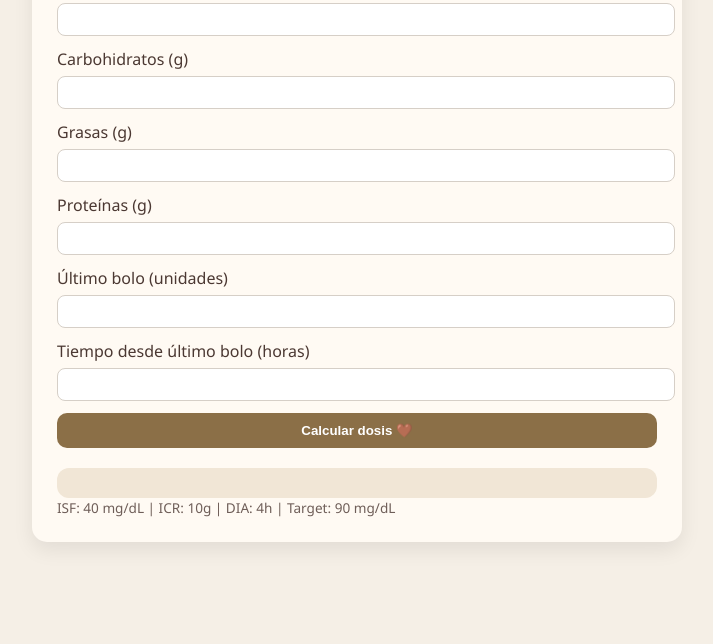
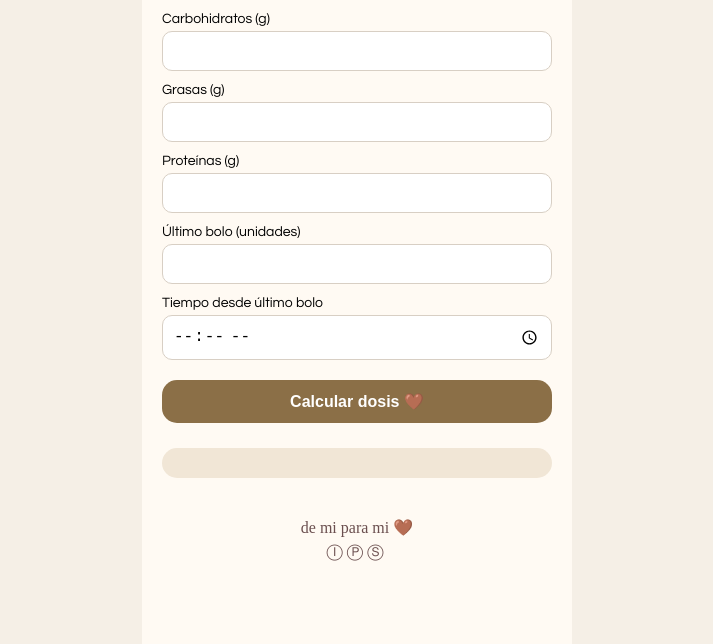
Before and after one commit to IrinaSanabria/calculadora, a plain HTML site: page index.html in a window 1280 px wide. Shown: the part 156-800 px from the top of the page, without its empty margins (283-996 px from the left). Drawn offline with Linux system fonts and the light colour scheme; a web font is replaced by a local one.

Commit message:
Refactor insulin calculator HTML structure and styles

```diff
--- a/index.html
+++ b/index.html
@@ -2,148 +2,166 @@
 <html lang="es">
 <head>
 <meta charset="UTF-8">
-<title>Calculadora Personal de Insulina 🤎💉</title>
+<meta name="viewport" content="width=device-width, initial-scale=1.0">
+<title>Calculadora🤎</title>
+
+<link href="https://fonts.googleapis.com/css2?family=Questrial&family=Forum&display=swap" rel="stylesheet">
 
 <style>
 body {
-    font-family: 'Segoe UI', sans-serif;
+    margin: 0;
     background-color: #f5efe6;
-    color: #4b3832;
-    margin: 0;
-    padding: 20px;
+    font-family: 'Questrial', sans-serif;
+    display: flex;
+    justify-content: center;
 }
 
-.container {
-    max-width: 600px;
-    margin: auto;
+.app {
+    width: 100%;
+    max-width: 430px;
+    min-height: 100vh;
     background: #fffaf3;
-    padding: 25px;
-    border-radius: 15px;
-    box-shadow: 0 8px 20px rgba(0,0,0,0.08);
+    padding: 20px;
+    box-sizing: border-box;
 }
 
 h1 {
+    font-family: 'Forum', serif;
     text-align: center;
-    color: #6b4f4f;
+    font-size: 28px;
+    margin-bottom: 25px;
+    color: #5c4033;
+}
+
+label {
+    font-size: 14px;
+    margin-top: 12px;
+    display: block;
 }
 
 input {
     width: 100%;
-    padding: 8px;
-    margin: 6px 0 12px 0;
-    border-radius: 8px;
-    border: 1px solid #d6cfc7;
+    padding: 10px;
+    margin-top: 5px;
+    border-radius: 10px;
+    border: 1px solid #d8cfc4;
+    font-size: 16px;
+    box-sizing: border-box;
 }
 
 button {
+    margin-top: 20px;
+    width: 100%;
+    padding: 12px;
+    border-radius: 15px;
+    border: none;
     background-color: #8b6f47;
     color: white;
-    border: none;
-    padding: 10px;
-    width: 100%;
-    border-radius: 10px;
-    cursor: pointer;
+    font-size: 16px;
     font-weight: bold;
 }
 
-button:hover {
+button:active {
     background-color: #6b4f4f;
 }
 
-.result-box {
-    margin-top: 20px;
+.results {
+    margin-top: 25px;
+    padding: 15px;
+    border-radius: 15px;
     background: #f1e6d6;
-    padding: 15px;
-    border-radius: 12px;
+    font-size: 15px;
 }
 
 .warning {
     color: #a94442;
-    font-weight: bold;
+    margin-top: 10px;
 }
 
-.small {
-    font-size: 0.85em;
-    opacity: 0.8;
+.footer {
+    text-align: center;
+    margin-top: 40px;
+    font-family: 'Forum', serif;
+    color: #6b4f4f;
+}
+
+.signature {
+    margin-top: 5px;
+    letter-spacing: 4px;
 }
 </style>
 </head>
 
 <body>
 
-<div class="container">
-<h1>Calculadora de Insulina 🤎💉</h1>
+<div class="app">
+
+<h1>Calculadora 🤎💉</h1>
 
 <label>Glucosa actual (mg/dL)</label>
-<input type="number" id="glucose">
+<input type="number" inputmode="decimal" id="glucose">
 
 <label>Carbohidratos (g)</label>
-<input type="number" id="carbs">
+<input type="number" step="0.1" inputmode="decimal" id="carbs">
 
 <label>Grasas (g)</label>
-<input type="number" id="fat">
+<input type="number" step="0.1" inputmode="decimal" id="fat">
 
 <label>Proteínas (g)</label>
-<input type="number" id="protein">
+<input type="number" step="0.1" inputmode="decimal" id="protein">
 
 <label>Último bolo (unidades)</label>
-<input type="number" id="lastBolus">
+<input type="number" step="0.1" inputmode="decimal" id="lastBolus">
 
-<label>Tiempo desde último bolo (horas)</label>
-<input type="number" step="0.1" id="timeBolus">
+<label>Tiempo desde último bolo</label>
+<input type="time" id="timeBolus">
 
 <button onclick="calcular()">Calcular dosis 🤎</button>
 
-<div class="result-box" id="results"></div>
+<div class="results" id="results"></div>
 
-<div class="small">
-ISF: 40 mg/dL | ICR: 10g | DIA: 4h | Target: 90 mg/dL
+<div class="footer">
+    <div>de mi para mi 🤎</div>
+    <div class="signature">ⒾⓅⓈ</div>
 </div>
+
 </div>
 
 <script>
-// Parámetros fijos personalizados
 const ISF = 40;
 const ICR = 10;
 const DIA = 4;
 const TARGET = 90;
 
-// Redondeo a 0.5 unidades
 function roundHalf(num) {
     return Math.round(num * 2) / 2;
 }
 
-// Corrección
 function calcularCorreccion(glucose) {
     if (glucose < 70) return 0;
     if (glucose <= TARGET) return 0;
     return (glucose - TARGET) / ISF;
 }
 
-// Cálculo carbohidratos necesarios si hipoglucemia
 function calcularCarbsNecesarios(glucose) {
     if (glucose >= 70) return 0;
     return ((TARGET - glucose) / ISF) * ICR;
 }
 
-// Insulina por carbohidratos
 function calcularComida(carbs) {
     return carbs / ICR;
 }
 
-// Ajuste FPU adaptado a lapicera
 function calcularFPU(fat, protein) {
     let calories = (fat * 9) + (protein * 4);
     let FPU = calories / 100;
     let unidadesTeoricas = (FPU * 10) / ICR;
-    return unidadesTeoricas * 0.5; // 50% por ser lapicera
+    return unidadesTeoricas * 0.5;
 }
 
-// Modelo no lineal simplificado tipo Walsh
-function calcularIOB(lastBolus, time) {
-    if (time >= DIA) return 0;
-    let restante = lastBolus * Math.pow((1 - (time / DIA)), 2);
-    return restante;
+function calcularIOB(lastBolus, hoursElapsed) {
+    if (hoursElapsed >= DIA) return 0;
+    return lastBolus * Math.pow((1 - (hoursElapsed / DIA)), 2);
 }
 
 function calcular() {
@@ -152,25 +170,31 @@ function calcular() {
     let fat = parseFloat(document.getElementById("fat").value) || 0;
     let protein = parseFloat(document.getElementById("protein").value) || 0;
     let lastBolus = parseFloat(document.getElementById("lastBolus").value) || 0;
-    let time = parseFloat(document.getElementById("timeBolus").value) || 0;
+
+    let timeInput = document.getElementById("timeBolus").value;
+    let hoursElapsed = 0;
+
+    if (timeInput) {
+        let parts = timeInput.split(":");
+        hoursElapsed = parseInt(parts[0]) + (parseInt(parts[1]) / 60);
+    }
 
     let correccion = calcularCorreccion(glucose);
     let carbsNecesarios = calcularCarbsNecesarios(glucose);
     let comida = calcularComida(carbs);
     let ajuste = calcularFPU(fat, protein);
-    let IOB = calcularIOB(lastBolus, time);
+    let IOB = calcularIOB(lastBolus, hoursElapsed);
 
     let total = correccion - IOB + comida + ajuste;
     if (total < 0) total = 0;
-
     total = roundHalf(total);
 
     let warning = "";
 
     if (glucose < 70) {
-        warning = "⚠️ Glucosa baja. Consumir aproximadamente " +
+        warning = "⚠️ Glucosa baja. Consumir aprox. " +
         Math.round(carbsNecesarios) +
-        " g de carbohidratos antes de aplicar insulina.";
+        " g antes de aplicar insulina.";
     }
 
     if (glucose > 250) {
@@ -178,23 +202,13 @@ function calcular() {
     }
 
     document.getElementById("results").innerHTML = `
-        <b>Resultado 🧮</b><br><br>
         Corrección: ${roundHalf(correccion)} u<br>
-        Insulina por comida: ${roundHalf(comida)} u<br>
+        Comida: ${roundHalf(comida)} u<br>
         Ajuste grasa/proteína: ${roundHalf(ajuste)} u<br>
-        Insulina activa estimada (IOB): ${roundHalf(IOB)} u<br><br>
-        <b>Dosis total sugerida: ${total} unidades 💉</b><br><br>
-        <span class="warning">${warning}</span>
+        IOB estimada: ${roundHalf(IOB)} u<br><br>
+        <strong>Total sugerido: ${total} u 💉</strong>
+        <div class="warning">${warning}</div>
     `;
-
-    guardarLog(glucose, total);
-}
-
-// Guardar logs en localStorage
-function guardarLog(glucose, total) {
-    let logs = JSON.parse(localStorage.getItem("logs")) || [];
-    logs.push({fecha: new Date(), glucosa: glucose, dosis: total});
-    localStorage.setItem("logs", JSON.stringify(logs));
 }
 </script>
 
```
